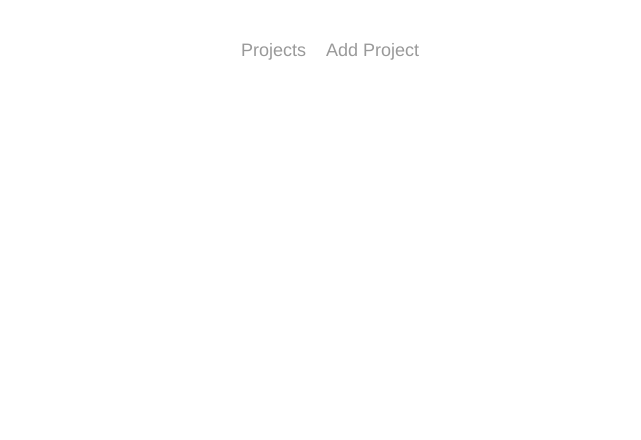
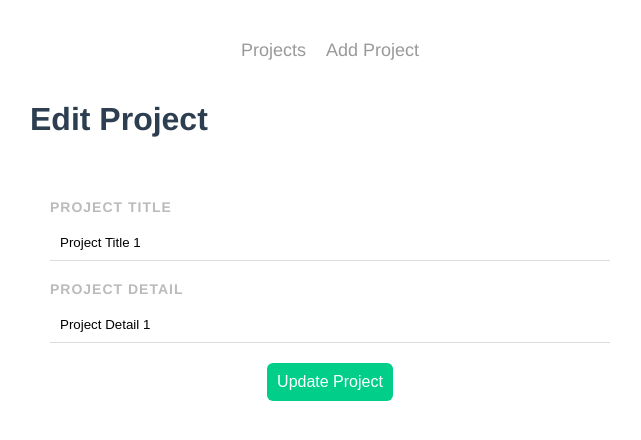
Before and after one commit to ChanHeinKyaw/Vue_JS, a Vue app in the folder Chapter_9/project-planner/: page /editProject/1 in a window 1280 px wide. Before the commit this address had no page. Shown: the top 440 px of the page, without its empty margins (310-951 px from the left). Built offline with nearby package versions, Linux system fonts and the light colour scheme; data requests are answered from the project's data file.

Commit message:
dynamic edit project route and fetch all edit data from api

```diff
--- a/Chapter_9/project-planner/src/components/SingleProject.vue
+++ b/Chapter_9/project-planner/src/components/SingleProject.vue
@@ -6,7 +6,9 @@
       </div>
       <div>
         <span class="material-icons" @click="deleteProject"> delete </span>
-        <span class="material-icons"> edit </span>
+        <router-link :to="{ name: 'editProject' ,params: {id: project.id }}">
+          <span class="material-icons"> edit </span>
+        </router-link>
         <span class="material-icons" @click="completeProject"> done </span>
       </div>
     </div>
--- a/Chapter_9/project-planner/src/router/index.js
+++ b/Chapter_9/project-planner/src/router/index.js
@@ -1,6 +1,7 @@
 import { createRouter, createWebHistory } from "vue-router";
 import HomeView from "../views/HomeView.vue";
 import AddProject from "../views/AddProject.vue";
+import EditProject from "../views/EditProject.vue";
 
 const routes = [
   {
@@ -13,6 +14,12 @@ const routes = [
     name: "addProject",
     component: AddProject,
   },
+  {
+    path: "/editProject/:id",
+    name: "editProject",
+    component: EditProject,
+    props: true,
+  },
 ];
 
 const router = createRouter({
--- /dev/null
+++ b/Chapter_9/project-planner/src/views/EditProject.vue
@@ -0,0 +1,35 @@
+<template>
+    <h1>Edit Project</h1>
+    <form @submit.prevent="addProject">
+        <label>Project Title</label>
+        <input type="text" v-model="title" />
+        <label>Project Detail</label>
+        <input type="text" v-model="detail" />
+        <button>Update Project</button>
+    </form>
+</template>
+
+<script>
+    export default {
+        props: ["id"],
+        data(){
+            return {
+                title: "",
+                detail: "",
+            }
+        },
+        mounted(){
+            fetch("http://localhost:3000/projects/" + this.id)
+            .then((res) => {
+                return res.json();
+            })
+            .then((data) => {
+                this.title = data.title;
+                this.detail = data.detail;
+            })
+            .catch((err) => {
+                console.log(err);
+            })
+        }
+    }
+</script>
```
